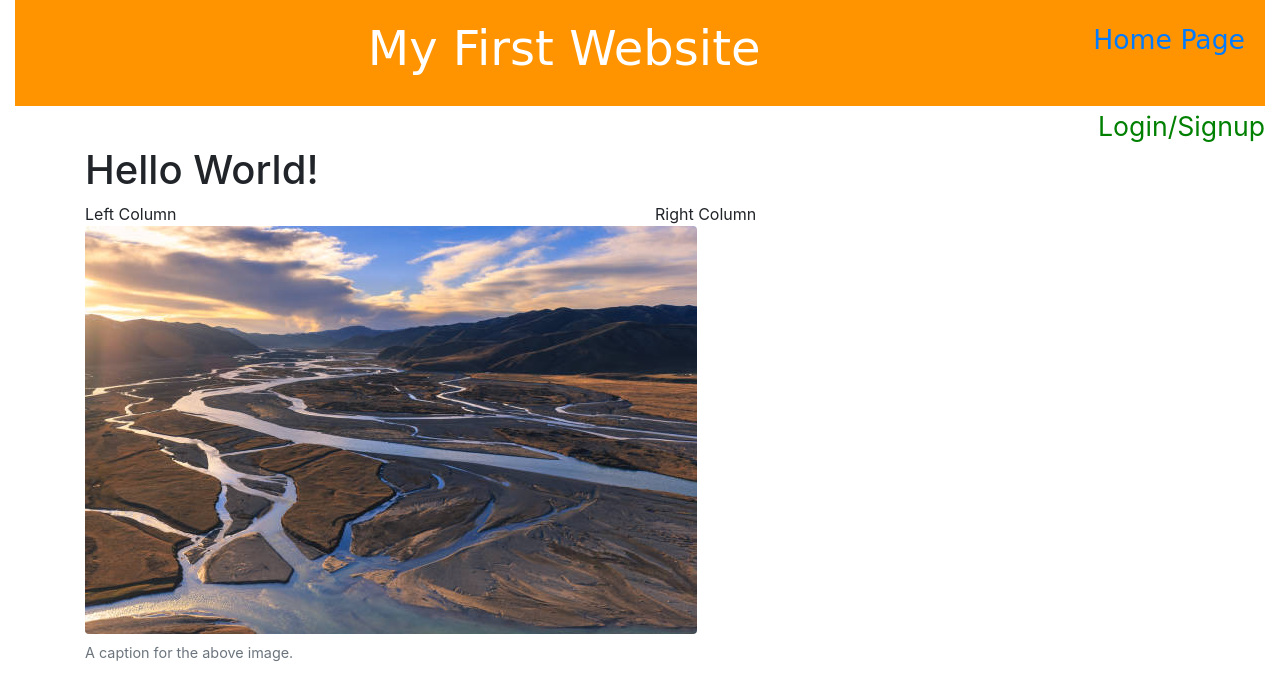
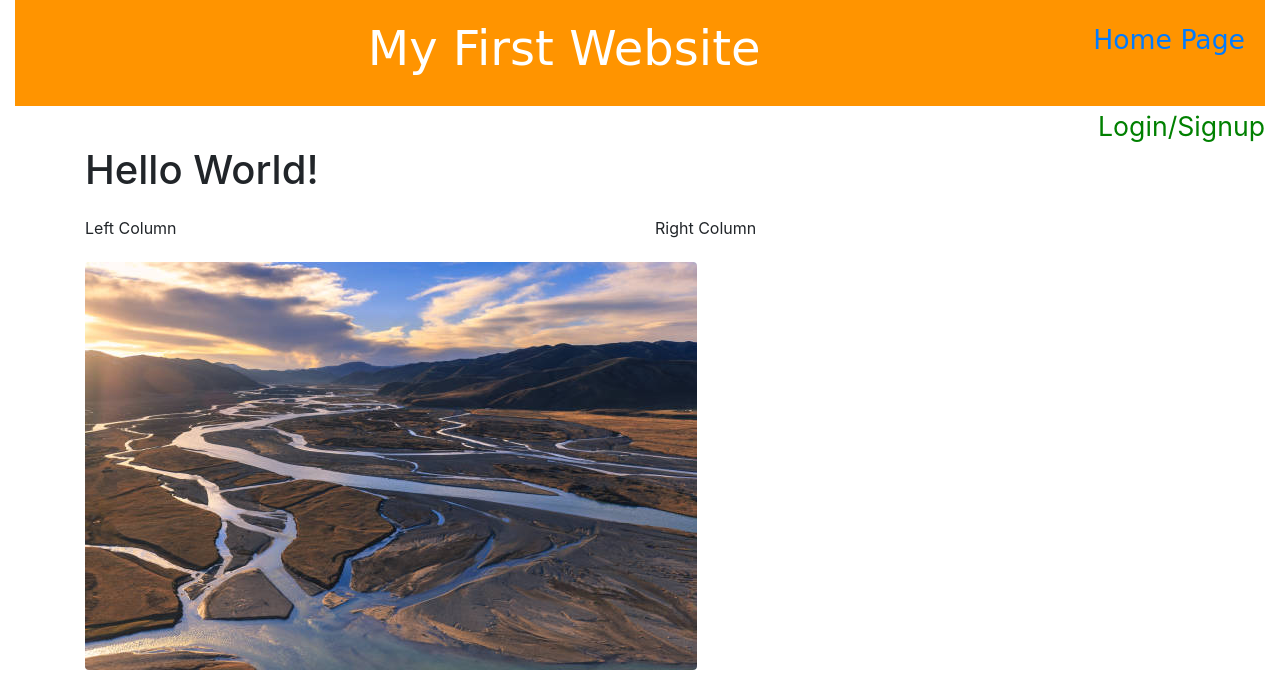
Before and after one commit to BorisVV/myFirstWeb, a Django app: page /samplesBootstrap1/ in a window 1280 px wide. Shown: the top 676 px of the page. Run offline with Django 3.2, Linux system fonts and the light colour scheme; some libraries are stand-ins or nearby versions.

Commit message:
Added new link for script JQuery. Also new div Margins.

```diff
--- a/blog/static/css/style.css
+++ b/blog/static/css/style.css
@@ -75,6 +75,10 @@ html, body{
 .divtestJQuery {
   margin-top: 5%;
   margin-bottom: 5%;
+}
+.divMarging {
+  margin-top: 2%;
+  margin-bottom: 2%;
 }
 
 /* css sampling from book */
--- a/blog/static/js/script.js
+++ b/blog/static/js/script.js
@@ -42,10 +42,11 @@ function toggleEffectFunction(){
   $("#hideShowContent").toggle(function(){});
 };
 
-function slideUp() {
+function slideUpOption() {
   $(".divMsgSlideUp").slideUp();
 }
-function slideDown() {
+
+function slideDownOption() {
   $(".divMsgSlideDown").slideDown();
 }
 
--- a/blog/templates/blog/base.html
+++ b/blog/templates/blog/base.html
@@ -55,12 +55,13 @@
     {% block content %}
     {% endblock %}
 
-        <!-- Optional JavaScript -->
     <!-- jQuery first, then Popper.js, then Bootstrap JS -->
-    <!-- <script src="https://ajax.googleapis.com/ajax/libs/jquery/3.3.1/jquery.min.js"></script> -->
-    <script src="https://code.jquery.com/jquery-3.2.1.slim.min.js" integrity="sha384-KJ3o2DKtIkvYIK3UENzmM7KCkRr/rE9/Qpg6aAZGJwFDMVNA/GpGFF93hXpG5KkN" crossorigin="anonymous"></script>
-    <script src="https://cdnjs.cloudflare.com/ajax/libs/popper.js/1.12.9/umd/popper.min.js" integrity="sha384-ApNbgh9B+Y1QKtv3Rn7W3mgPxhU9K/ScQsAP7hUibX39j7fakFPskvXusvfa0b4Q" crossorigin="anonymous"></script>
-    <script src="https://maxcdn.bootstrapcdn.com/bootstrap/4.0.0/js/bootstrap.min.js" integrity="sha384-JZR6Spejh4U02d8jOt6vLEHfe/JQGiRRSQQxSfFWpi1MquVdAyjUar5+76PVCmYl" crossorigin="anonymous"></script>
+    <script src="https://code.jquery.com/jquery-3.3.1.min.js" integrity="sha256-FgpCb/KJQlLNfOu91ta32o/NMZxltwRo8QtmkMRdAu8=" crossorigin="anonymous">
+    </script>
+    <script src="https://cdnjs.cloudflare.com/ajax/libs/popper.js/1.12.9/umd/popper.min.js" integrity="sha384-ApNbgh9B+Y1QKtv3Rn7W3mgPxhU9K/ScQsAP7hUibX39j7fakFPskvXusvfa0b4Q" crossorigin="anonymous">
+    </script>
+    <script src="https://maxcdn.bootstrapcdn.com/bootstrap/4.0.0/js/bootstrap.min.js" integrity="sha384-JZR6Spejh4U02d8jOt6vLEHfe/JQGiRRSQQxSfFWpi1MquVdAyjUar5+76PVCmYl" crossorigin="anonymous">
+    </script>
     <script type="text/javascript" src="{% static 'js/script.js' %}"></script>
   </body>
 </html>
--- a/blog/templates/blog/samplesBootstrap1.html
+++ b/blog/templates/blog/samplesBootstrap1.html
@@ -7,19 +7,21 @@
 
   <div class="container">
     <h1>Hello World!</h1>
-    <div class="row">
+    <div class="row divMarging">
       <div class="col-sm-6">Left Column</div>
       <div class="col-sm-6">Right Column</div>
     </div>
 
     <!-- Add an image. -->
-    <figure class="figure">
-      <img src="{% static 'img/sample_landScape.jpg'%}" class="figure-img img-fluid rounded" alt="image"><figcaption class="figure-caption">A caption for the above image.</figcaption>
-    </figure>
+    <div class="divMarging">
+      <figure class="figure">
+        <img src="{% static 'img/sample_landScape.jpg'%}" class="figure-img img-fluid rounded" alt="image"><figcaption class="figure-caption">A caption for the above image.</figcaption>
+      </figure>
+    </div>
 
     <!-- Using media -->
-    <div class="media">
-      <img src="{% static 'img/sample_landScape1.jpg' %}" class="mr-3" alt="image">
+    <div class="media divMarging">
+      <img src="{% static 'img/halloween_pic.png' %}" class="mr-3" alt="image">
       <div class="media-body">
         <h5 class="mt-0">Media heading</h5>
         Media object description text.
@@ -34,7 +36,6 @@
     <var>Used to display math variables</var>
     <kbd>Used to display deyboard input</kbd>
     <samp>Used to display sample output</samp>
-
   </div>
 
   <nav class="navbar navbar-toggleable-md navbar-dark bg-primary">
--- a/blog/templates/blog/testingJQuery.html
+++ b/blog/templates/blog/testingJQuery.html
@@ -64,7 +64,7 @@
 
     <div class="divtestJQuery">
       <h3> To slide up/down and hide, text onclick</h3>
-      <div onclick="slideUp()" style="cursor: pointer;">
+      <div onclick="slideUpOption()" style="cursor: pointer;">
         Click here.
       </div>
       <div class="divMsgSlideUp" style="background-color: green; color:white; margin-top:10px; width:150px; height:150px"> This is a Testing......
@@ -73,7 +73,7 @@
 
     <div class="divtestJQuery">
       <h3> To slide up/down and hide, continue...</h3>
-      <div onclick="slideDown()" style="cursor: pointer;">
+      <div onclick="slideDownOption()" style="cursor: pointer;">
         Click here.
       </div>
       <div class="divMsgSlideDown" style="background-color: green; color:white; display:none; margin-top:10px; width:150px; height:150px"> This is a Testing......
@@ -81,7 +81,7 @@
     </div>
 
     <div class="divtestJQuery">
-      <h3>The insertBefor() is inserted as the method says, before the click here.</h3>
+      <h3>The insertBefore() is inserted as the method says, before the click here.</h3>
       <div id="divinsertBefore" onclick="insertBeforeHtml()" style="cursor:pointer; color:red;">
         Click Here.
       </div>
```
